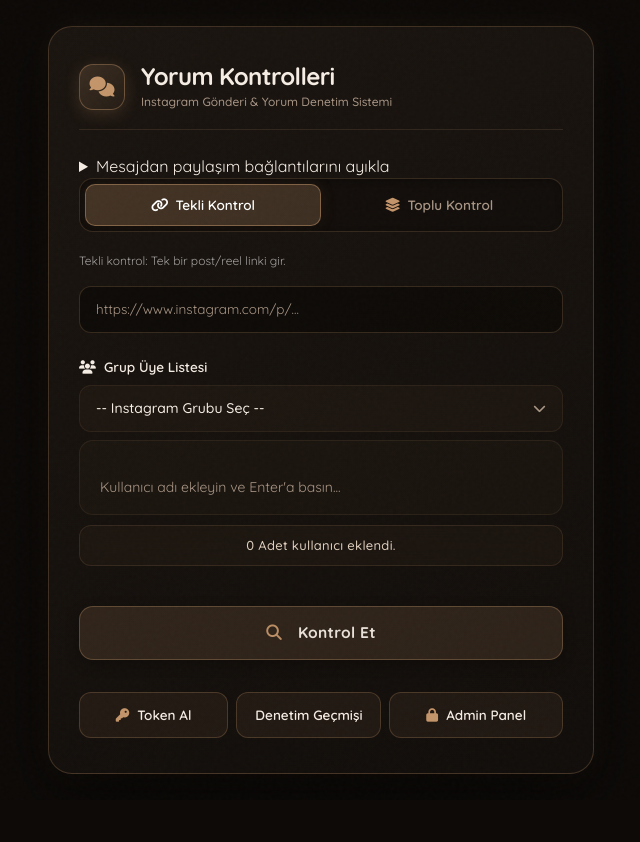
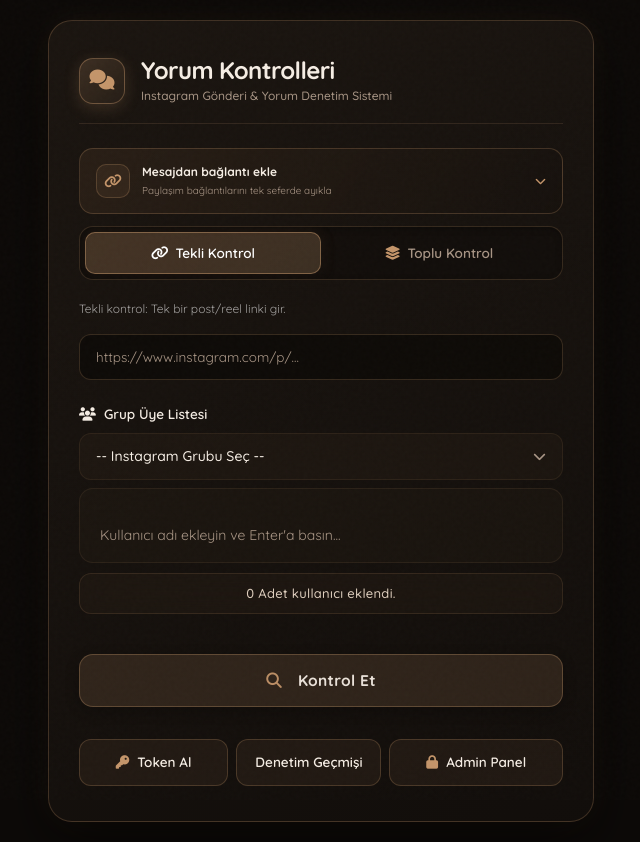
Before and after one commit to seghobs/kontrolv-new, a Flask app: page / in a window 1280 px wide. Shown: the whole page, without its empty margins (319-959 px from the left). Before the commit the page ends 774 px from the top, so only its background shows below. Run offline with Flask 3, Linux system fonts and the light colour scheme; data that the repository does not hold is empty; some libraries are stand-ins or nearby versions.

Commit message:
Style resume and link extraction controls as form utility cards

```diff
--- a/static/css/main.css
+++ b/static/css/main.css
@@ -1809,3 +1809,15 @@ textarea.form-control {
     transform: translateY(-1px);
     box-shadow: 0 5px 15px rgba(196, 149, 106, 0.5);
 }
+
+
+
+/* Form utilities share the existing coffee card and input palette. */
+#checkForm .control-utility{display:block;margin:0 0 12px;border:1px solid rgba(196,149,106,.25);border-radius:14px;background:linear-gradient(120deg,rgba(57,42,29,.5),rgba(22,17,13,.65));color:var(--foreground);text-decoration:none;overflow:hidden}
+#checkForm .control-resume,#checkForm .control-extractor>summary{display:flex;align-items:center;gap:12px;padding:14px 16px;cursor:pointer;list-style:none;color:var(--foreground);text-decoration:none}
+#checkForm .control-extractor>summary::-webkit-details-marker{display:none}
+#checkForm .control-utility-icon{display:grid;place-items:center;flex-shrink:0;width:34px;height:34px;border:1px solid rgba(196,149,106,.25);border-radius:10px;background:rgba(196,149,106,.08);color:var(--accent-caramel);font-size:14px}
+#checkForm .control-utility-copy{min-width:0;flex:1}#checkForm .control-utility-copy strong{display:block;font-size:12px;font-weight:700;line-height:1.5}#checkForm .control-utility-copy small{display:block;color:var(--muted-foreground);font-size:10px;line-height:1.6;margin-top:2px}
+#checkForm .control-utility-arrow{color:var(--accent-caramel);font-size:11px;flex-shrink:0}#checkForm .control-resume:hover,#checkForm .control-extractor>summary:hover{background:rgba(196,149,106,.08);color:var(--foreground)}#checkForm .control-extractor[open]>summary{border-bottom:1px solid var(--border)}#checkForm .control-extractor[open] .control-utility-arrow{transform:rotate(180deg)}
+#checkForm .control-extractor-body{padding:16px}#checkForm .control-extractor-body label{font-size:12px;color:var(--muted-foreground);margin-bottom:8px}#checkForm .control-extractor-body textarea{min-height:110px;margin-bottom:12px;resize:vertical}#checkForm .control-extractor-body button{font-size:12px;padding:10px 14px}#checkForm [data-extract-status]{font-size:11px;color:var(--accent-caramel);margin:10px 0 0}#checkForm [data-extract-status]:empty{display:none}#checkForm .control-utility:focus-visible,#checkForm .control-extractor>summary:focus-visible{outline:2px solid var(--accent-caramel);outline-offset:3px}
+@media(max-width:480px){#checkForm .control-resume,#checkForm .control-extractor>summary{padding:12px;gap:10px}#checkForm .control-extractor-body button{width:100%}}
--- a/static/js/control_scope.js
+++ b/static/js/control_scope.js
@@ -1,7 +1,7 @@
 (() => {
     const form=document.getElementById('checkForm');if(!form)return;
-    const section=document.createElement('details');section.className='form-group';
-    section.innerHTML='<summary>Mesajdan paylaşım bağlantılarını ayıkla</summary><textarea class="form-control" data-pasted-message placeholder="Bağlantıları içeren mesajı buraya yapıştırın"></textarea><button type="button" class="btn btn-secondary" data-extract>Bağlantıları forma aktar</button><p data-extract-status role="status"></p>';
+    const section=document.createElement('details');section.className='control-utility control-extractor';
+    section.innerHTML='<summary><span class="control-utility-icon"><i class="fas fa-link" aria-hidden="true"></i></span><span class="control-utility-copy"><strong>Mesajdan bağlantı ekle</strong><small>Paylaşım bağlantılarını tek seferde ayıkla</small></span><i class="fas fa-chevron-down control-utility-arrow" aria-hidden="true"></i></summary><div class="control-extractor-body"><label for="control-pasted-message">Bağlantıları içeren mesaj</label><textarea id="control-pasted-message" class="form-control" data-pasted-message placeholder="Bağlantıları içeren mesajı buraya yapıştırın"></textarea><button type="button" class="btn btn-secondary" data-extract>Bağlantıları forma aktar</button><p data-extract-status role="status"></p></div>';
     form.prepend(section);
     section.querySelector('[data-extract]').onclick=()=>{
         const text=section.querySelector('textarea').value;
@@ -12,7 +12,7 @@
         if(field&&urls.length){field.value=urls.join('\n');field.dispatchEvent(new Event('input',{bubbles:true}));}
         section.querySelector('[data-extract-status]').textContent=urls.length+' paylaşım ayıklandı. '+(matches.length-urls.length)+' tekrar kaldırıldı.';
     };
-    try{const last=localStorage.getItem('last-control');if(last&&/^[a-f0-9]{32}$/.test(last)){const link=document.createElement('a');link.href='/result/'+last;link.textContent='Son denetime geri dön';form.prepend(link);}}catch{}
+    try{const last=localStorage.getItem('last-control');if(last&&/^[a-f0-9]{32}$/.test(last)){const link=document.createElement('a');link.href='/result/'+last;link.className='control-utility control-resume';link.innerHTML='<span class="control-utility-icon"><i class="fas fa-clock-rotate-left" aria-hidden="true"></i></span><span class="control-utility-copy"><strong>Son denetime geri dön</strong><small>Kaldığın raporu tekrar aç</small></span><i class="fas fa-arrow-right control-utility-arrow" aria-hidden="true"></i>';form.prepend(link);}}catch{}
     window.confirmControlScope=async form=>{
         const data=new FormData(form),links=[...new Set(String(data.get('post_link')||'').split(/\s+/).filter(Boolean))],members=[...new Set(String(data.get('grup_uye')||'').split(/\s+/).filter(Boolean))];
         const dialog=document.createElement('dialog');dialog.className='member-dialog';
```
